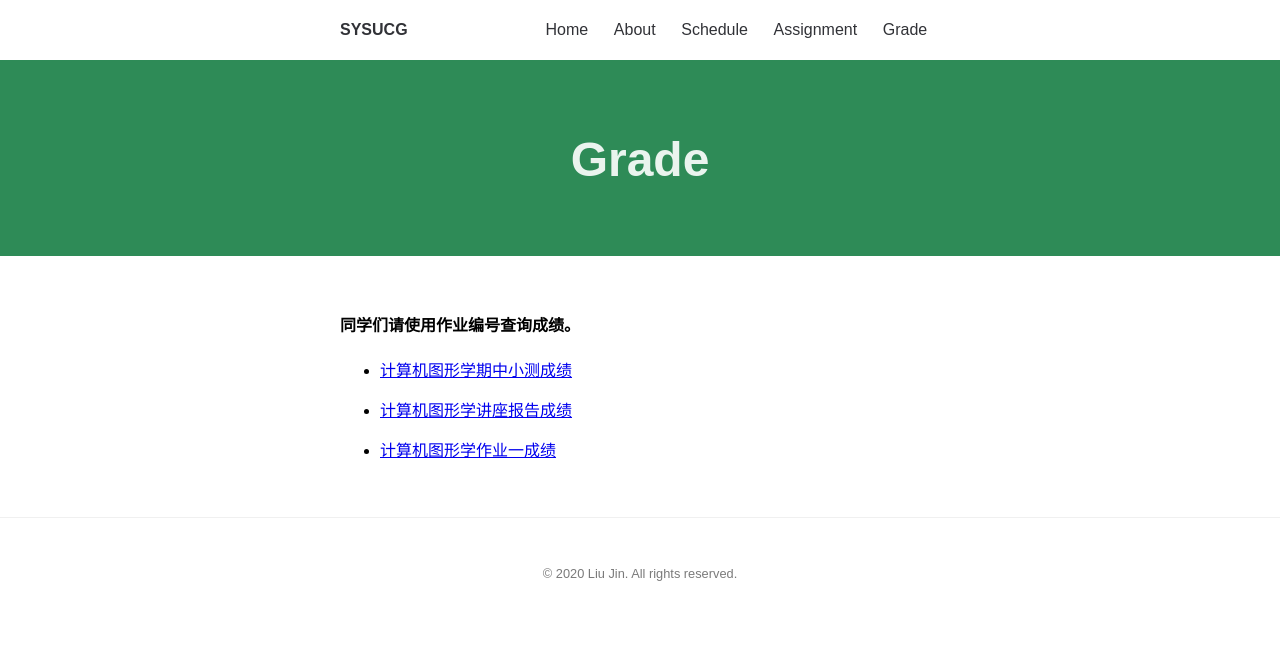
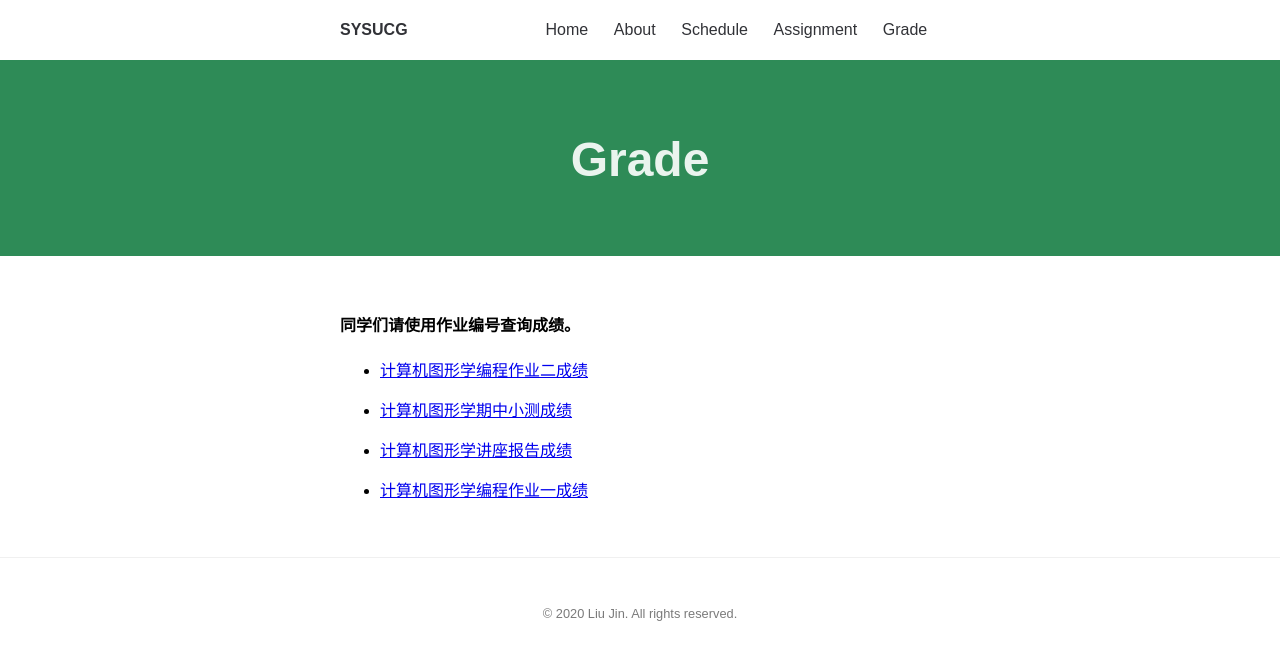
Before and after one commit to sysucg2019/sysucg2019.github.io, a Jekyll site: the page built from grade.md, in a window 1280 px wide. Shown: the top 660 px of the page. Built offline with Jekyll 4.4.1, drawn with Linux system fonts in a browser that asks for light colours.

Commit message:
Update grade.md

```diff
--- a/grade.md
+++ b/grade.md
@@ -5,8 +5,10 @@ permalink: /grade/
 ---
 
 #### 同学们请使用作业编号查询成绩。
+ - [计算机图形学编程作业二成绩](https://github.com/sysucg2019/sysucg2019.github.io/raw/master/assets/%E8%AE%A1%E7%AE%97%E6%9C%BA%E5%9B%BE%E5%BD%A2%E5%AD%A6%E7%BC%96%E7%A8%8B%E4%BD%9C%E4%B8%9A%E4%BA%8C%E6%88%90%E7%BB%A9.pdf)
+
  - [计算机图形学期中小测成绩](https://github.com/sysucg2019/sysucg2019.github.io/raw/master/assets/%E8%AE%A1%E7%AE%97%E6%9C%BA%E5%9B%BE%E5%BD%A2%E5%AD%A6%E6%9C%9F%E4%B8%AD%E5%B0%8F%E6%B5%8B%E6%88%90%E7%BB%A9.pdf)
 
 - [计算机图形学讲座报告成绩](https://github.com/sysucg2019/sysucg2019.github.io/raw/master/assets/%E8%AE%A1%E7%AE%97%E6%9C%BA%E5%9B%BE%E5%BD%A2%E5%AD%A6%E8%AE%B2%E5%BA%A7%E6%8A%A5%E5%91%8A%E6%88%90%E7%BB%A9.pdf)
 
- - [计算机图形学作业一成绩](https://github.com/sysucg2019/sysucg2019.github.io/raw/master/assets/%E8%AE%A1%E7%AE%97%E6%9C%BA%E5%9B%BE%E5%BD%A2%E5%AD%A6%E7%BC%96%E7%A8%8B%E4%BD%9C%E4%B8%9A%E4%B8%80%E6%88%90%E7%BB%A9.pdf)
+ - [计算机图形学编程作业一成绩](https://github.com/sysucg2019/sysucg2019.github.io/raw/master/assets/%E8%AE%A1%E7%AE%97%E6%9C%BA%E5%9B%BE%E5%BD%A2%E5%AD%A6%E7%BC%96%E7%A8%8B%E4%BD%9C%E4%B8%9A%E4%B8%80%E6%88%90%E7%BB%A9.pdf)
```
